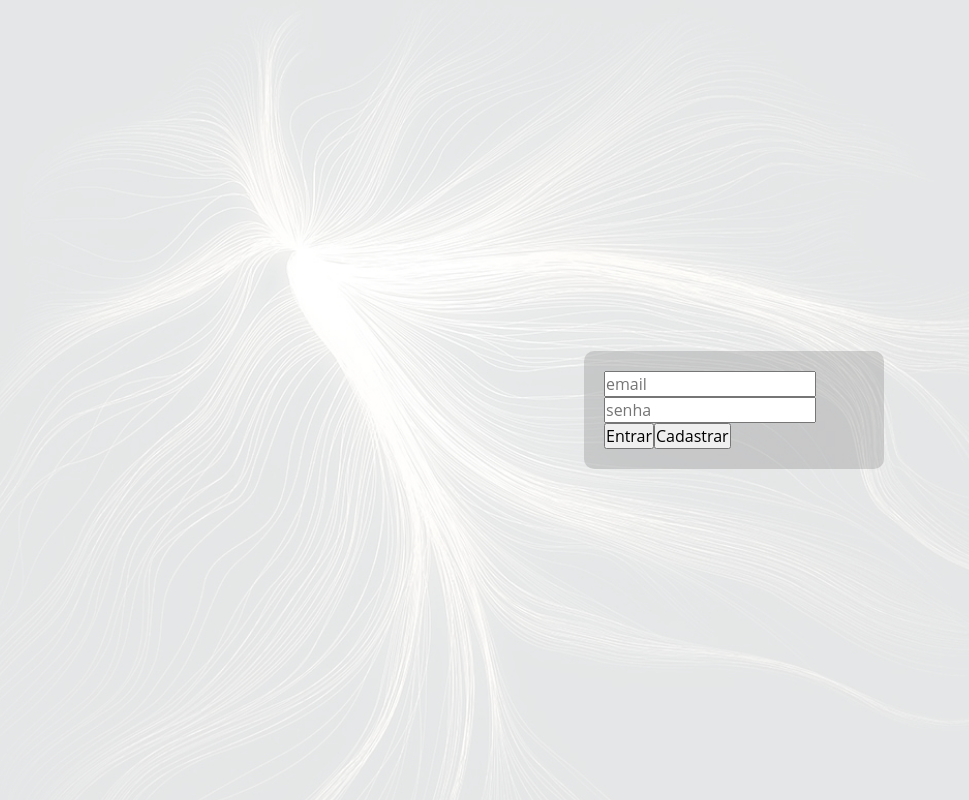
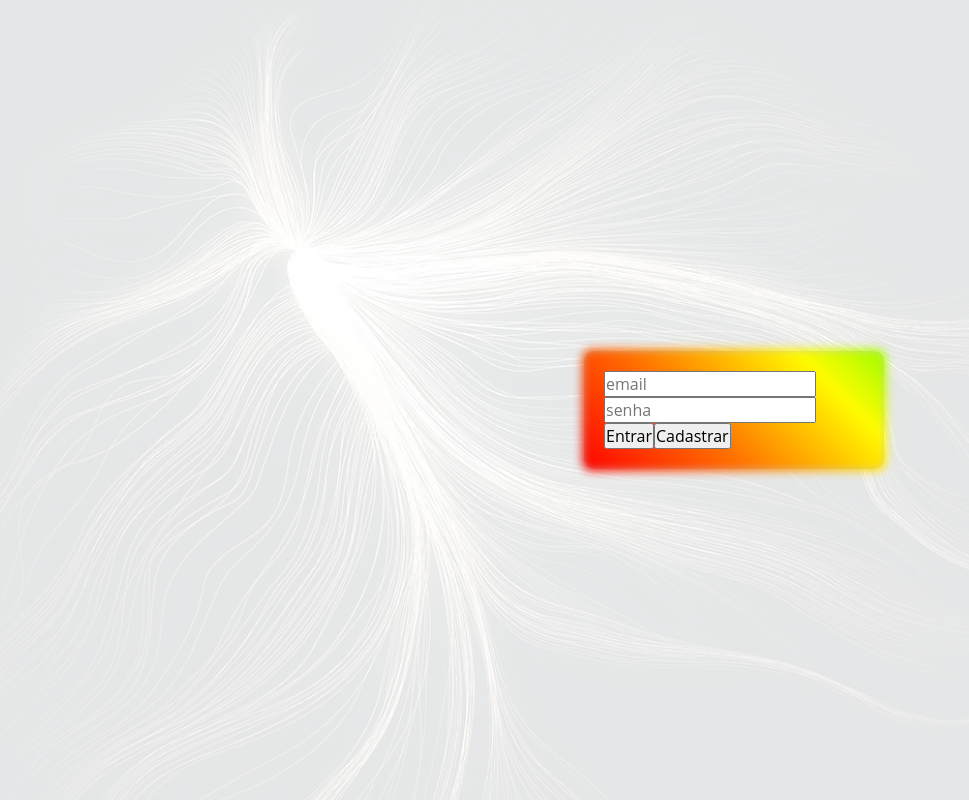
Before and after one commit to rafittu/front-lumin, a React (Create React App) app: page / in a window 1280 px wide. Shown: the whole page, without its empty margins (84-1053 px from the left). Built offline with nearby package versions, Linux system fonts and the light colour scheme.

Commit message:
style: add inputs container properties

```diff
--- a/src/style/SignIn.css
+++ b/src/style/SignIn.css
@@ -10,3 +10,31 @@
   transform: translate(-50%, -50%);
   color: rgb(1, 8, 14);
 }
+
+.inputs-container:before {
+  content: '';
+  background: linear-gradient(
+    45deg,
+    #ff0000,
+    #ff7300,
+    #fffb00,
+    #48ff00,
+    #00ffd5,
+    #002bff,
+    #7a00ff,
+    #ff00c8,
+    #ff0000
+  );
+  position: absolute;
+  top: -2px;
+  left: -2px;
+  background-size: 400%;
+  z-index: -1;
+  filter: blur(5px);
+  -webkit-filter: blur(5px);
+  width: calc(100% + 4px);
+  height: calc(100% + 4px);
+  animation: glowing-button-85 21s linear infinite;
+  transition: opacity 0.3s ease-in-out;
+  border-radius: 10px;
+}
```
